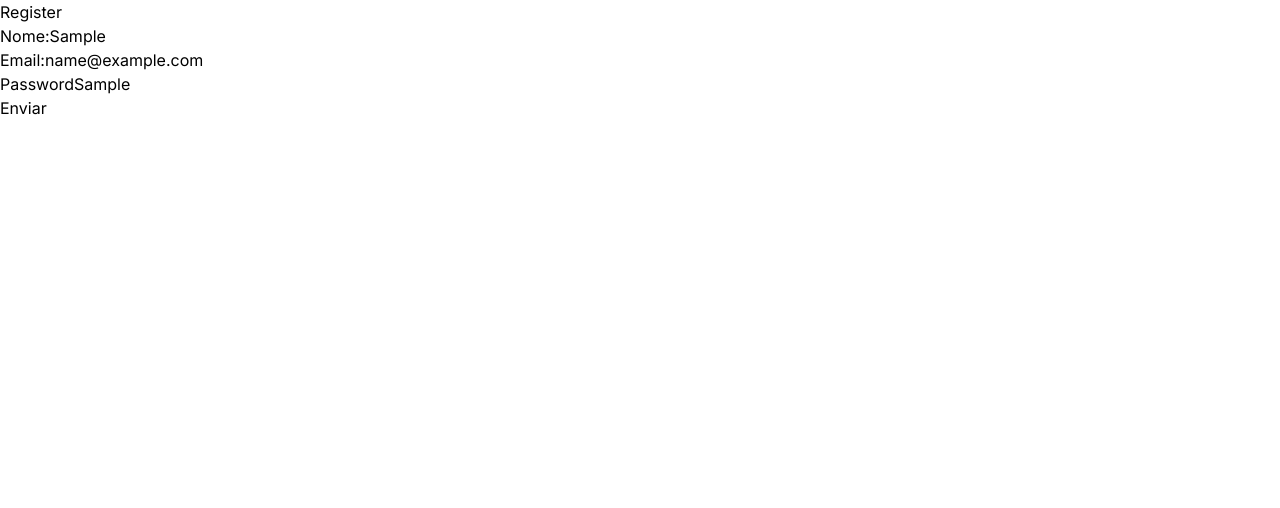
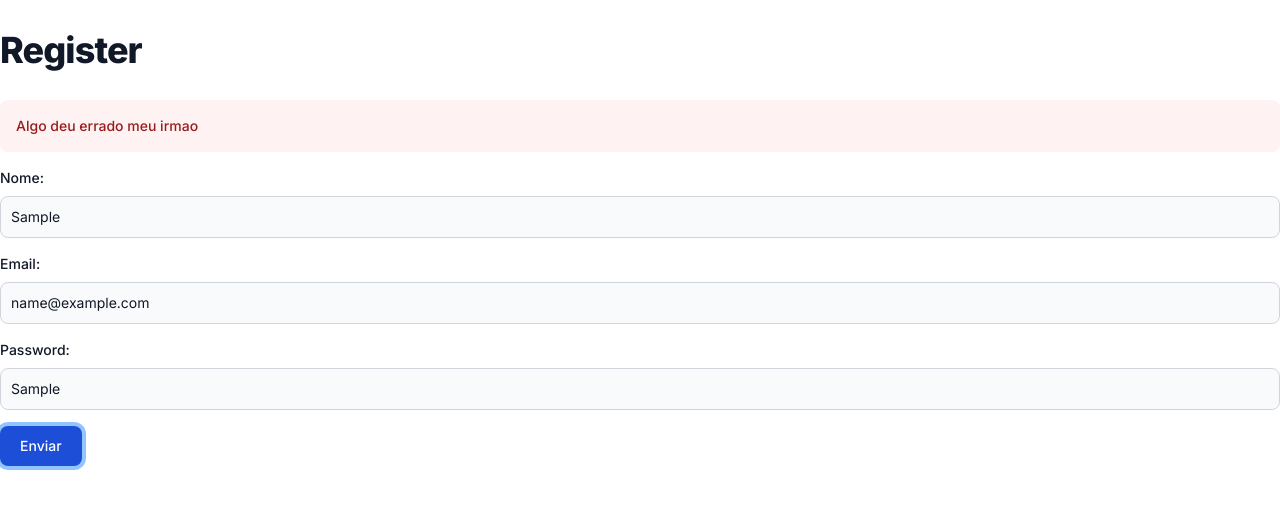
Before and after one commit to robsonash/taskjungle, a Next.js app in the folder front/: page /register in a window 1280 px wide. Both pictures are taken after typing "Sample", "name@example.com", "Sample" into the empty fields and a click on the button "Enviar". Shown: the top 508 px of the page. Built offline with nearby package versions, Linux system fonts and the light colour scheme; no server answers.

Commit message:
example components form

```diff
--- a/front/src/app/page.tsx
+++ b/front/src/app/page.tsx
@@ -22,8 +22,12 @@ export default function Home() {
     getUsers();
   }, []);
   return (
-    <main>
-      <h1>Task Jungle</h1>
+    <main className="container mx-auto">
+      <h1 className="my-8 text-4xl font-extrabold leading-none tracking-tight text-gray-900">Task Jungle</h1>
+      <div>
+        <a href="/register" className="text-white bg-blue-700 hover:bg-blue-800 focus:ring-4 focus:ring-blue-300 font-medium rounded-lg text-sm px-5 py-2.5 me-2 mb-2">Register page</a>
+        <a href="/login" className="text-white bg-blue-700 hover:bg-blue-800 focus:ring-4 focus:ring-blue-300 font-medium rounded-lg text-sm px-5 py-2.5 me-2 mb-2">Login page</a>
+      </div>
       <ul>
         {users.map((user) => (
           <li key={user._id}>
--- a/front/src/app/register/page.tsx
+++ b/front/src/app/register/page.tsx
@@ -1,7 +1,9 @@
 "use client";
 
-import axios from "axios";
-import { FormEvent } from "react";
+import InputLabel from "@/components/InputLabel";
+import SubmitButton from "@/components/SubmitButton";
+import axios, { AxiosError } from "axios";
+import { FormEvent, useState } from "react";
 
 interface User {
   _id: string;
@@ -10,7 +12,20 @@ interface User {
   password: string;
 }
 
+function AlertMessage({ message }: { message: string }) {
+  return (
+    <div
+      className="p-4 mb-4 text-sm text-red-800 rounded-lg bg-red-50 dark:bg-gray-800 dark:text-red-400"
+      role="alert"
+    >
+      <span className="font-medium">{message}</span>
+    </div>
+  );
+}
+
 export default function RegisterPage() {
+  const [messageError, setMessageError] = useState<string | null>(null);
+
   async function postUser(e: FormEvent<HTMLFormElement>) {
     e.preventDefault();
     const formElement = e.currentTarget;
@@ -22,28 +37,38 @@ export default function RegisterPage() {
       formDataObj[key] = value;
     });
 
-    await axios.post("http://localhost:3001/users", formDataObj);
-    formElement.reset();
+    try {
+      await axios.post("http://localhost:3001/users", formDataObj);
+      formElement.reset();
+    } catch(error){
+
+      let msgErr = 'Algo deu errado meu irmao'
+
+      if(error instanceof AxiosError){
+        if(error?.response?.data?.message[0]){
+          msgErr = error?.response?.data?.message.join(', ')
+        }
+      }
+
+
+
+      setMessageError(msgErr)
+    }
   }
 
   return (
-    <main>
-      <h1>Register</h1>
+    <main className="container mx-auto">
+      <h1 className="my-8 text-4xl font-extrabold leading-none tracking-tight text-gray-900">
+        Register
+      </h1>
+
+      {messageError ? <AlertMessage message={messageError} /> : <></>}
 
       <form onSubmit={postUser}>
-        <div>
-          <label>Nome:</label>
-          <input name="name" required />
-        </div>
-        <div>
-          <label>Email:</label>
-          <input name="email" required />
-        </div>
-        <div>
-          <label>Password</label>
-          <input name="password" required />
-        </div>
-        <button type="submit">Enviar</button>
+        <InputLabel label="Nome" type="text" name="name" />
+        <InputLabel label="Email" type="text" name="email" />
+        <InputLabel label="Password" type="text" name="password" />
+        <SubmitButton label="Enviar" />
       </form>
     </main>
   );
--- /dev/null
+++ b/front/src/components/InputLabel.tsx
@@ -0,0 +1,25 @@
+interface InputLabelParams {
+  label: string;
+  type: string;
+  name: string;
+}
+
+export default function InputLabel(params: InputLabelParams) {
+  return (
+    <div className="mb-4">
+      <label
+        htmlFor="name"
+        className="block mb-2 text-sm font-medium text-gray-900 dark:text-white"
+      >
+        {params.label}:
+      </label>
+      <input
+        type={params.type}
+        id={params.name}
+        name={params.name}
+        className="bg-gray-50 border border-gray-300 text-gray-900 text-sm rounded-lg focus:ring-blue-500 focus:border-blue-500 block w-full p-2.5"
+        required
+      />
+    </div>
+  );
+}
--- /dev/null
+++ b/front/src/components/SubmitButton.tsx
@@ -0,0 +1,15 @@
+
+interface Params {
+    label: string
+}
+
+export default function SubmitButton(params: Params) {
+  return (
+    <button
+      type="submit"
+      className="text-white bg-blue-700 hover:bg-blue-800 focus:ring-4 focus:outline-none focus:ring-blue-300 font-medium rounded-lg text-sm w-full sm:w-auto px-5 py-2.5 text-center dark:bg-blue-600 dark:hover:bg-blue-700 dark:focus:ring-blue-800"
+    >
+      {params.label}
+    </button>
+  );
+}
```
Also changed, not shown: 1 other file (tests, documents, lock files or other folders).
